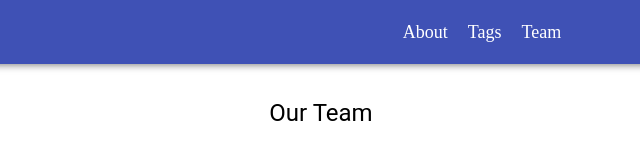
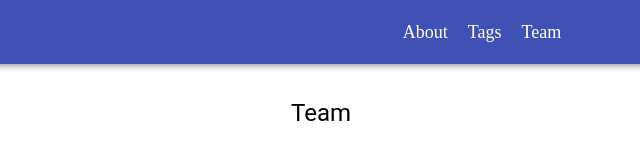
Before and after one commit to huzaifa-aslam/blog-site-with-gatsby, a Gatsby site: page /team in a window 1280 px wide. Shown: the top 165 px of the page, 155-795 px from the left. Built offline with nearby package versions, Linux system fonts and the light colour scheme; Gatsby itself is replaced by a stand-in of ours.

Commit message:
Update team.jsx

```diff
--- a/src/pages/team.jsx
+++ b/src/pages/team.jsx
@@ -68,7 +68,7 @@ const Team = () => {
 
           <Grid item xs={12} lg={8} md={8} sm={6}>
             <Typography style={{textAlign:'center'}} gutterBottom variant="h5" component="h2">
-              Our Team
+            Team
             </Typography>
 
             <Card className={classes.root}>
```
